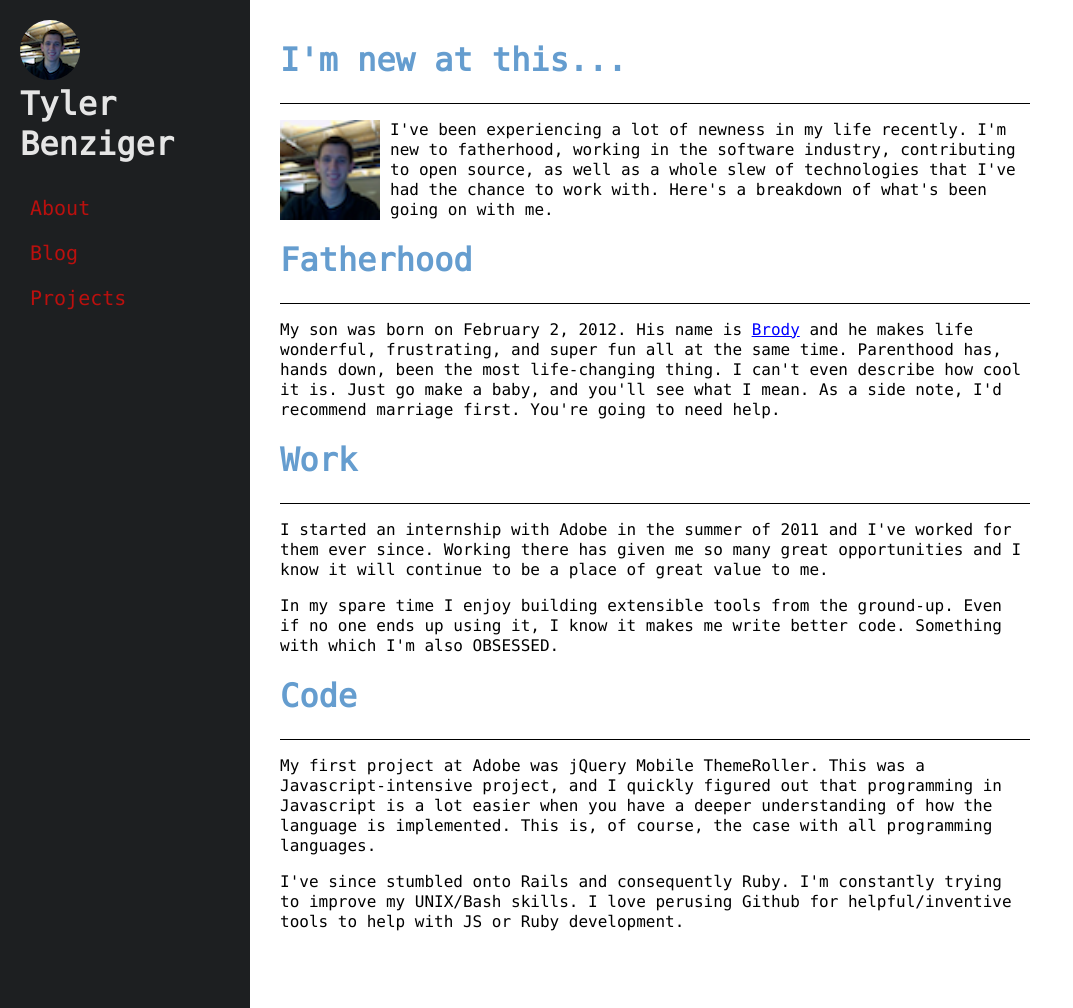
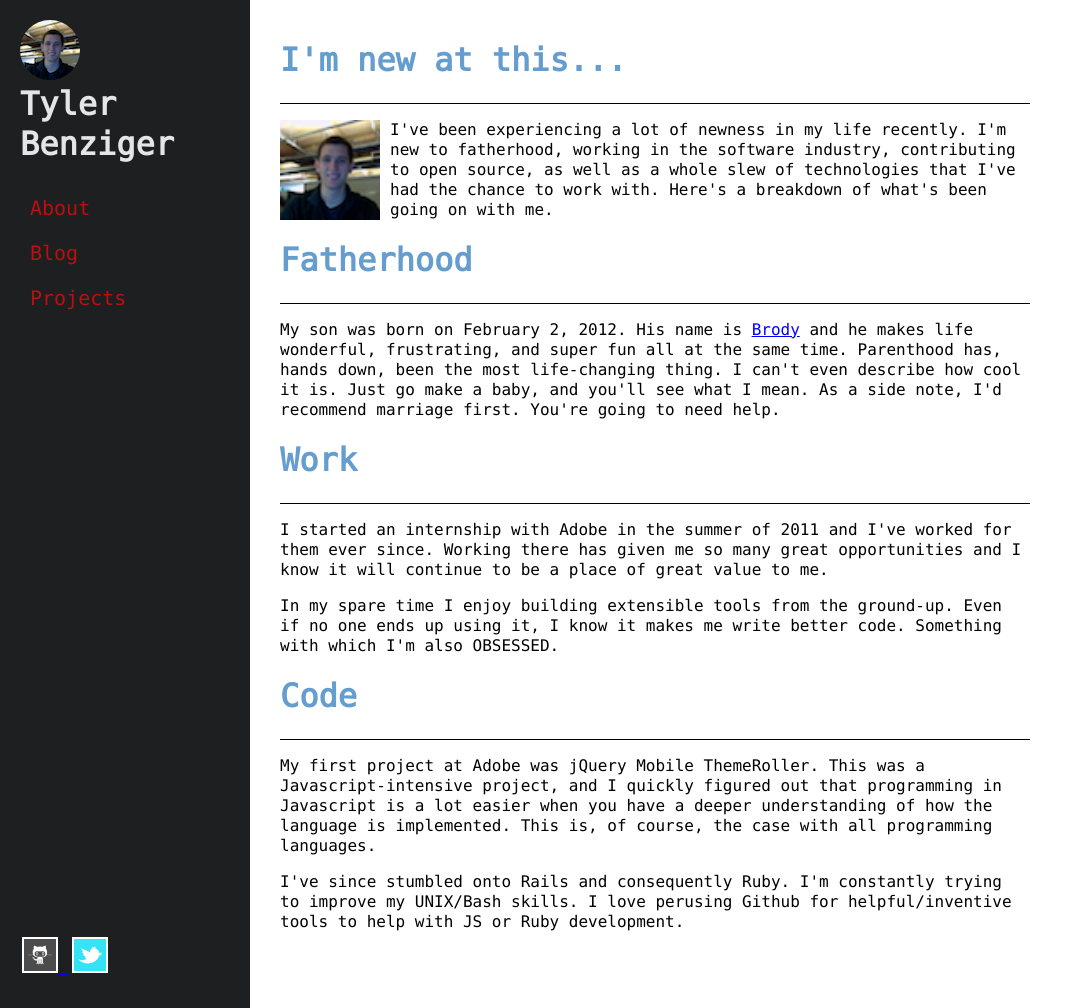
Before and after one commit to tybenz/blog, a Jekyll site: the page built from index.html, in a window 1280 px wide and 1008 px high. Shown: the whole window, without its empty margins (0-1073 px from the left). Built offline with Jekyll 4.4.1, drawn with Linux system fonts in a browser that asks for light colours; comment, search, counter and statistics services are not loaded.

Commit message:
added social

```diff
--- a/_layouts/default.html
+++ b/_layouts/default.html
@@ -53,6 +53,14 @@
         <a href="/projects">Projects</a>
       </li>
     </ul>
+    <div class="social">
+      <a href="http://github.com/tybenz">
+        <img src="/img/octocat.png" alt="" />
+      </a>
+      <a href="http://twitter.com/tybenz">
+        <img src="/img/twitter.png" alt="" />
+      </a>
+    </div>
   </div>
 
   <div class="main">{{ content }}</div>
--- a/css/styles.css
+++ b/css/styles.css
@@ -35,6 +35,7 @@ a, a:hover, a:active, a:visited {
 
 .sidebar .header img {
   border-radius: 30px;
+  -webkit-border-radius: 30px;
   width: 60px;
 }
 
@@ -56,6 +57,20 @@ a, a:hover, a:active, a:visited {
 .sidebar .nav li a {
   text-decoration: none;
   color: inherit;
+}
+
+.sidebar .social {
+  position: absolute;
+  bottom: 30px;
+  left: 20px;
+}
+
+.sidebar .social a {
+  margin: 0 2px;
+}
+
+.sidebar .social img {
+  border: 2px solid white;
 }
 
 .main {
@@ -98,6 +113,7 @@ a, a:hover, a:active, a:visited {
     top: 0;
     height: 100px;
     width: 100%;
+    min-width: 280px;
   }
 
   .sidebar .header img {
@@ -117,6 +133,21 @@ a, a:hover, a:active, a:visited {
     float: left;
     padding: 0;
     margin-right: 20px;
+  }
+
+  .sidebar .social {
+    right: 10px;
+    left: auto;
+    bottom: 10px;
+  }
+
+  .sidebar .social a {
+    display: block;
+    margin-bottom: 5px;
+  }
+
+  .sidebar .social img {
+    width: 25px;
   }
 
   .main {
```
Also changed, not shown: img/octocat.png (added), img/twitter.png (added).
